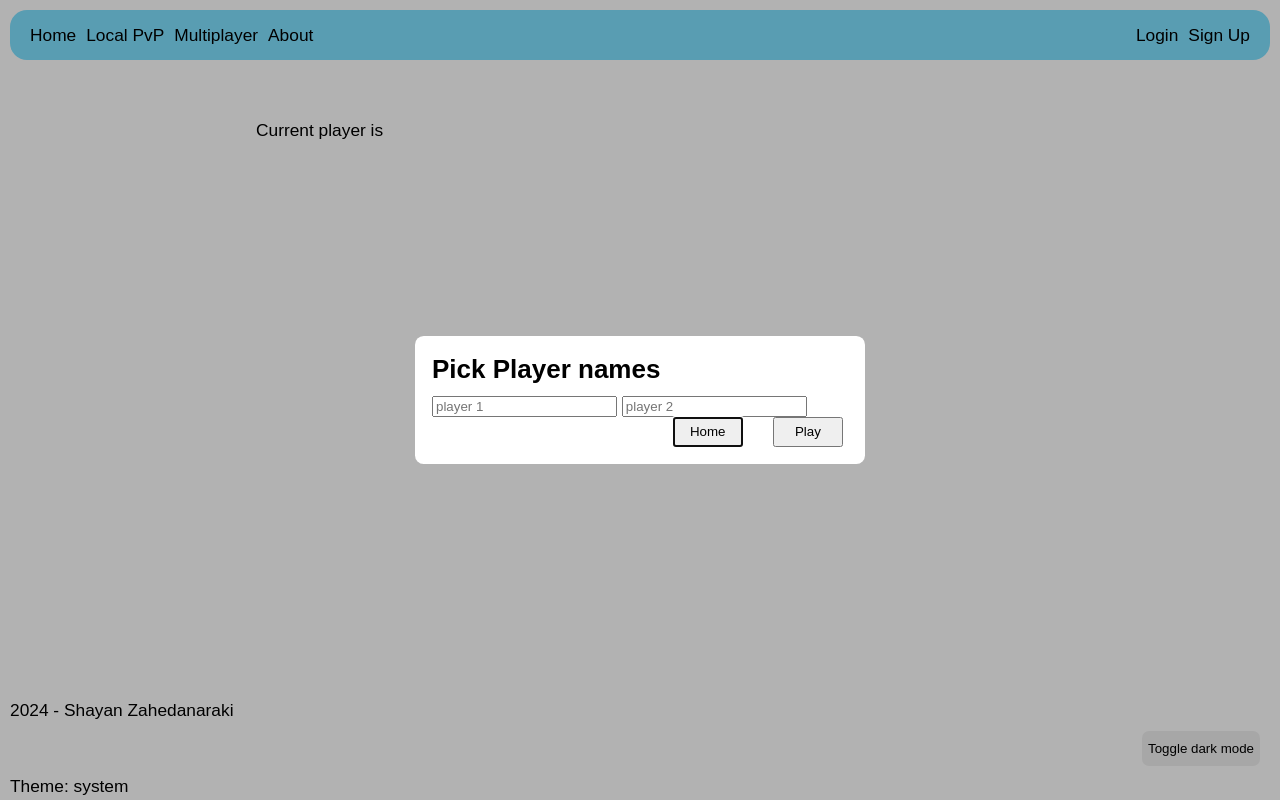
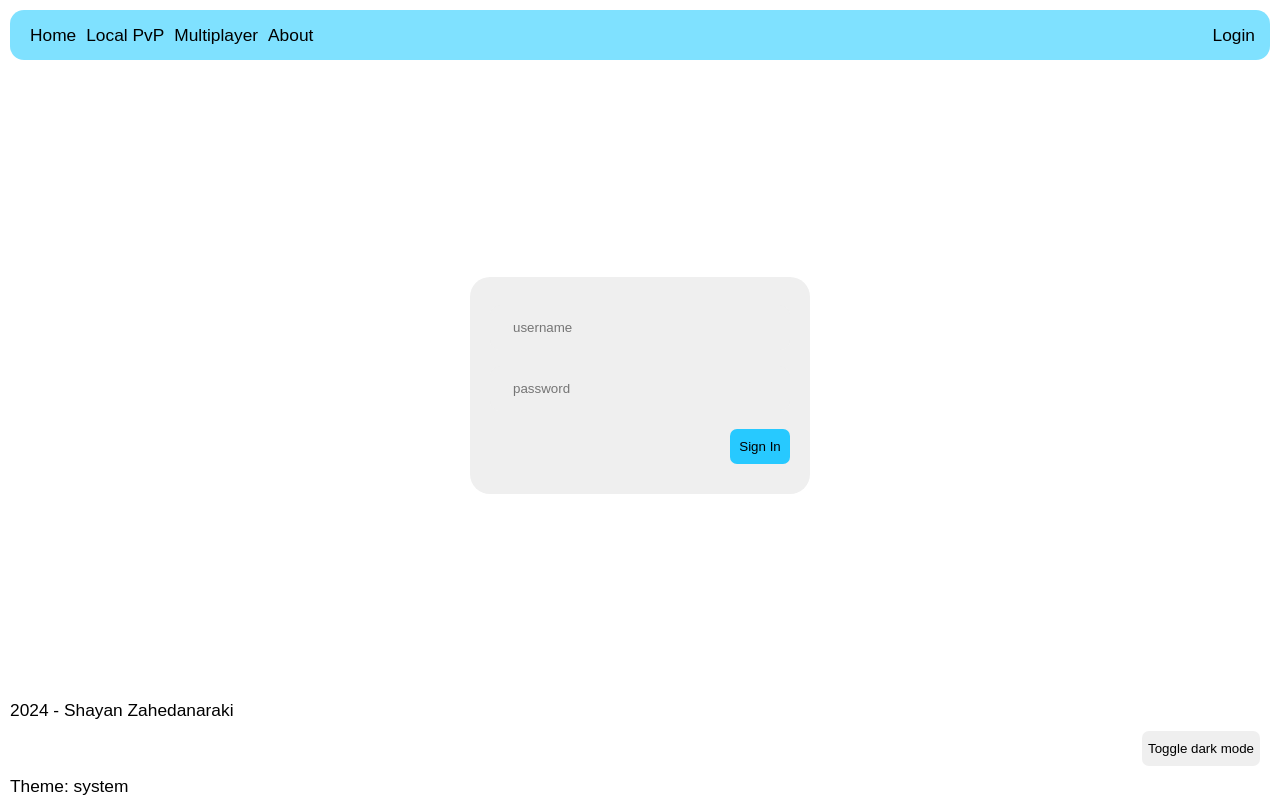
Before and after one commit to shayanz23/TickTack, a SvelteKit app: page /login in a window 1280 px wide. Built offline with nearby package versions, Linux system fonts and the light colour scheme.

Commit message:
added basic login form

```diff
--- a/src/lib/components/Navbar.svelte
+++ b/src/lib/components/Navbar.svelte
@@ -7,8 +7,7 @@
 		<a href="/localpvp">Local PvP</a>
 		<a href="/multiplayer">Multiplayer</a>
 		<a href="/about">About</a>
-		<a id="right-item" href="/login">Login</a>
-		<a id="right-end-item" href="/signup">Sign Up</a>
+		<a class="right-item" href="/login">Login</a>
 	</nav>
 </div>
 
@@ -23,7 +22,7 @@
 		display: flex;
 		background-color: rgb(127, 225, 255);
 		margin: 10px;
-		border-radius: 17px;
+		border-radius: 14px;
 	}
 
 	#navbar * {
@@ -35,12 +34,10 @@
 		height: fit-content;
 	}
 
-	#right-item {
+
+	.right-item {
 		margin-left: auto !important;
-	}
-
-	#right-end-item {
-		margin-right: 20px;
+		padding-right: 10px;
 	}
 
 	#left-end-item {
--- a/src/routes/login/+page.svelte
+++ b/src/routes/login/+page.svelte
@@ -1,88 +1,49 @@
 <script lang="ts">
-	import Canvas from '$lib/components/LocalPvpCanvas.svelte';
-	import GameOverModal from '$lib/components/GameOverModal.svelte';
-	import PickPlayerNames from '$lib/components/PickPlayerNames.svelte';
-	let gameOver = false;
-	let winner = '';
-	let restartState = false;
-	let currentPlayer: string = '';
-	$: showGameOverModal = gameOver;
-	let showpickPlayerModal = true;
-	let unique = [{}];
-	let player1Name = '';
-	let player2Name = '';
-
-
-
-	function restart() {
-		unique = [{}];
-		showpickPlayerModal = true;
-	}
-
-	$: if (restartState) {
-		restart();
-		restartState = false;
-		winner = '';
-		gameOver = false;
-	}
+	import { darkTheme } from '$lib/shared/stores/appTheme';
 </script>
 
 <div id="page-div">
-	<p id="player-indicator">
-		Current player is {currentPlayer}
-	</p>
-	{#if !showpickPlayerModal}
-		<div id="canvas-div">
-			{#each unique as key (key)}
-			{/each}
-		</div>
-	{/if}
-	<PickPlayerNames bind:showModal={showpickPlayerModal} bind:restartState>
-		<div>
-			<h2>Pick Player names</h2>
-			<input type="text" placeholder="player 1" bind:value={player1Name} />
-			<input type="text" placeholder="player 2" bind:value={player2Name} />
-		</div>
-	</PickPlayerNames>
-	<GameOverModal bind:showModal={showGameOverModal} bind:restartState>
-		<div>
-			<h2>Game Over!</h2>
-			{#if winner === ''}
-				<p>Game is a tie...</p>
-			{:else}
-				<p> {winner} wins!</p>
-			{/if}
-		</div>
-	</GameOverModal>
+	<form action="" id="login-form" class:object-dark={$darkTheme} class:object-light={!$darkTheme}>
+		<input
+			id="username-input"
+			class:object-dark={$darkTheme}
+			class:object-light={!$darkTheme}
+			type="text"
+			placeholder="username"
+		/>
+		<input
+			id="password-input"
+			class:object-dark={$darkTheme}
+			class:object-light={!$darkTheme}
+			type="text"
+			placeholder="password"
+		/>
+		<button id="login-button" class="button recommended-button">
+			Sign In
+		</button>
+	</form>
 </div>
 
 <style>
-	h2 {
-		margin: 0%;
-		margin-bottom: 10px;
+	#login-form {
+		padding: 20px;
+		margin-right: auto;
+		margin: auto;
+		height: fit-content;
+		width: 300px;
+		border-radius: 20px;
+		display: grid;
 	}
 
-	p {
-		margin: 5px;
-	}
-
-	#player-indicator {
-		height: fit-content;
-		grid-row: 1;
-		margin-left: 20%;
-		margin-right: 20%;
-		margin-top: 50px;
+	#login-button {
+		margin-left: auto !important;
+	margin-right: 0 !important;
 	}
 
 	#page-div {
 		display: grid;
+		grid-template-columns: auto;
 		grid-template-rows: auto;
 	}
-	#canvas-div {
-		width: fit-content;
-		height: fit-content;
-		margin: auto;
-		margin-top: 0px;
-		margin-bottom: 0px;
-	}
+
 </style>
--- a/static/css/app.css
+++ b/static/css/app.css
@@ -46,8 +46,41 @@ p {
     min-height: fit-content;
     border-width: 0px;
     border-radius: 7px;
+    cursor: pointer;
 }
 
 .recommended-button {
     background-color: rgb(39, 201, 255);
 }
+
+.recommended-button:hover {
+    background-color: rgb(118, 221, 255);
+}
+
+
+input[type=text] {
+    width: 100%;
+    padding: 12px 20px;
+    margin: 8px 0;
+    box-sizing: border-box;
+    border-color: #00000000;
+    border-width: 3px;
+    -webkit-transition: 0.5s;
+    transition: 0.5s;
+    outline: none;
+    border-radius: 10px;
+}
+
+input[type=text]:focus {
+    border: 3px solid rgb(39, 201, 255);
+    border-radius: 10px;
+}
+
+input[type=text]:hover {
+    border: 3px solid rgb(94, 94, 94);
+}
+
+input[type=text]:focus:hover {
+    border: 3px solid rgb(39, 201, 255);
+    border-radius: 10px;
+}
```
